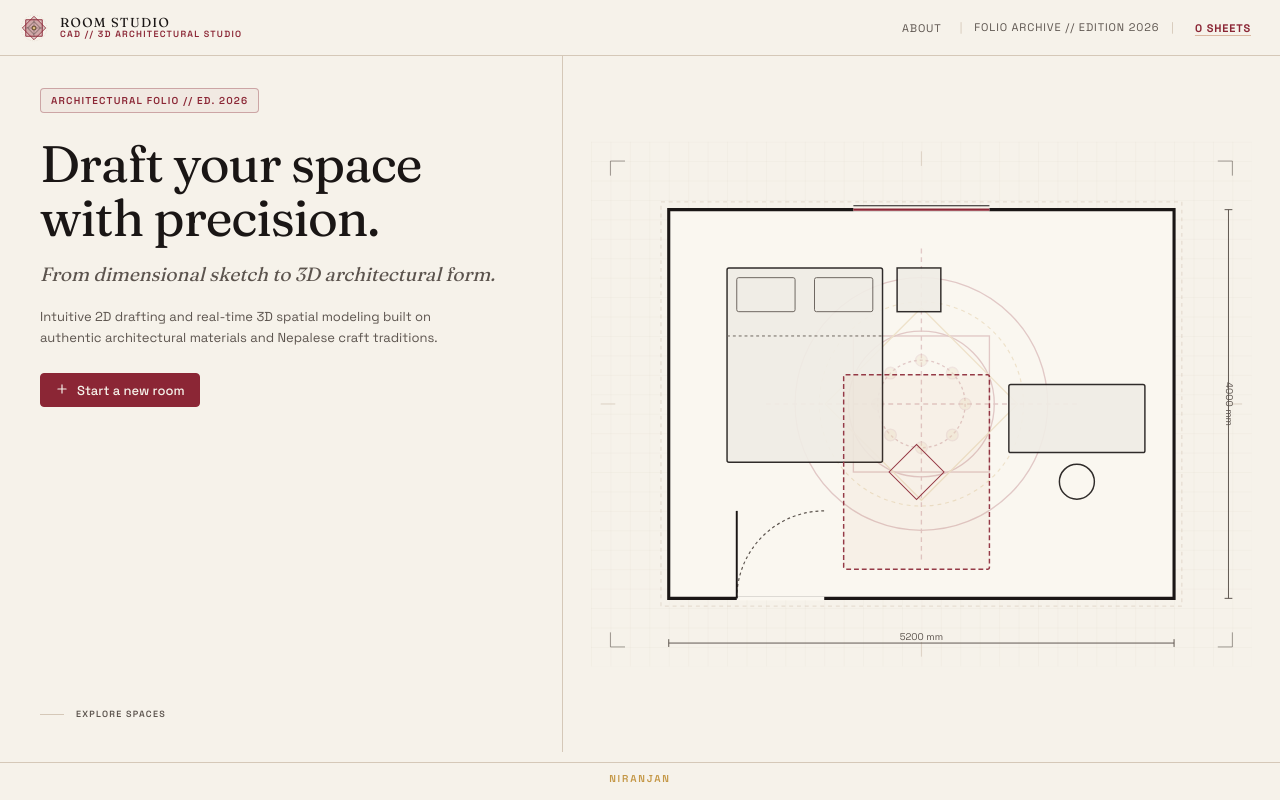
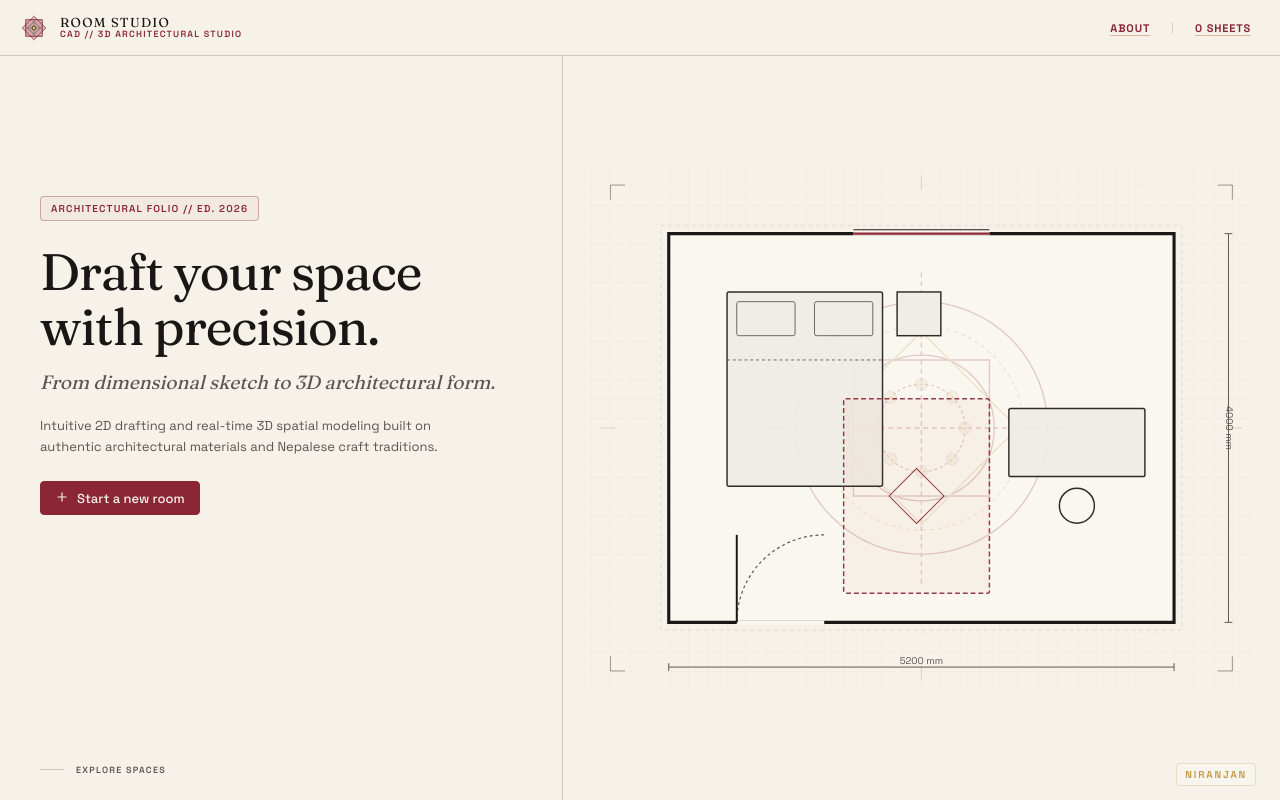
Before and after one commit to itsniranjannn/RoomDesigner, a React (Vite) app: page / in a window 1280 px wide. Built offline with nearby package versions, Linux system fonts and the light colour scheme.

Commit message:
feat(landing): update hero section layout and enhance colophon positioning

```diff
--- a/src/components/layout/LandingPage.jsx
+++ b/src/components/layout/LandingPage.jsx
@@ -279,18 +279,15 @@ export function LandingPage({ onOpenNewRoomModal, onNavigateAbout }) {
             <>
               <button
                 type="button"
-                className={styles.aboutLinkBtn}
+                className={styles.headerCountBtn}
                 onClick={onNavigateAbout}
                 title="View About Room Studio"
               >
-                ABOUT
+                <span className={styles.headerCount}>ABOUT</span>
               </button>
               <span className={styles.headerMetaDivider}>|</span>
             </>
           )}
-
-          <span className={styles.headerMeta}>FOLIO ARCHIVE // EDITION 2026</span>
-          <span className={styles.headerMetaDivider}>|</span>
 
           {/* Interactive clickable sheets count button */}
           <button
@@ -311,6 +308,7 @@ export function LandingPage({ onOpenNewRoomModal, onNavigateAbout }) {
       <main className={styles.heroSection}>
         {/* Left: Copy Column */}
         <div className={styles.heroCopyColumn}>
+          <div className={styles.heroCopyContent}>
             <div className={styles.heroClassificationTag}>
               ARCHITECTURAL FOLIO // ED. 2026
             </div>
@@ -337,6 +335,7 @@ export function LandingPage({ onOpenNewRoomModal, onNavigateAbout }) {
             >
               Start a new room
             </Button>
+          </div>
 
           {/* Clickable trigger to open the slide-out sheets panel directly */}
           <button
@@ -356,9 +355,8 @@ export function LandingPage({ onOpenNewRoomModal, onNavigateAbout }) {
         </div>
       </main>
 
-      {/* Minimal Architectural Colophon */}
+      {/* Minimal Architectural Colophon shifted to bottom-right corner */}
       <footer className={styles.colophon}>
-        <div className={styles.colophonRule} />
         <span className={styles.colophonMark}>NIRANJAN</span>
       </footer>
 
--- a/src/components/layout/LandingPage.module.css
+++ b/src/components/layout/LandingPage.module.css
@@ -151,12 +151,21 @@
 .heroCopyColumn {
   display: flex;
   flex-direction: column;
-  justify-content: center;
-  padding: var(--space-8) var(--space-8) var(--space-8) var(--space-10);
-  gap: var(--space-4);
+  justify-content: space-between;
+  padding: var(--space-6) var(--space-8) var(--space-6) var(--space-10);
   border-right: 1px solid var(--color-taupe);
   background-color: var(--color-linen);
   height: 100%;
+  position: relative;
+}
+
+/* Inner content block centered vertically in middle of viewport */
+.heroCopyContent {
+  display: flex;
+  flex-direction: column;
+  justify-content: center;
+  gap: var(--space-4);
+  margin: auto 0;
 }
 
 .heroClassificationTag {
@@ -278,21 +287,16 @@
   display: block;
 }
 
-/* ═══════════ COLOPHON ═══════════ */
+/* ═══════════ COLOPHON (Shifted to right-down corner) ═══════════ */
 .colophon {
-  flex-shrink: 0;
+  position: fixed;
+  bottom: 14px;
+  right: 24px;
+  z-index: 20;
   display: flex;
-  flex-direction: column;
   align-items: center;
-  padding: 10px 0 14px 0;
-  background-color: var(--color-linen);
-}
-
-.colophonRule {
-  width: 100%;
-  height: 1px;
-  background-color: var(--color-taupe);
-  margin-bottom: 8px;
+  justify-content: flex-end;
+  pointer-events: none;
 }
 
 /* NIRANJAN — classification mark */
@@ -302,6 +306,11 @@
   font-weight: 600;
   letter-spacing: 0.18em;
   color: var(--color-brass);
+  background-color: rgba(248, 245, 238, 0.9);
+  padding: 3px 8px;
+  border-radius: var(--radius-sm);
+  border: 1px solid rgba(197, 160, 89, 0.3);
+  backdrop-filter: blur(4px);
 }
 
 /* ═══════════ RESPONSIVE ═══════════ */
```
Lines whose indentation alone changed are shown as unchanged.
